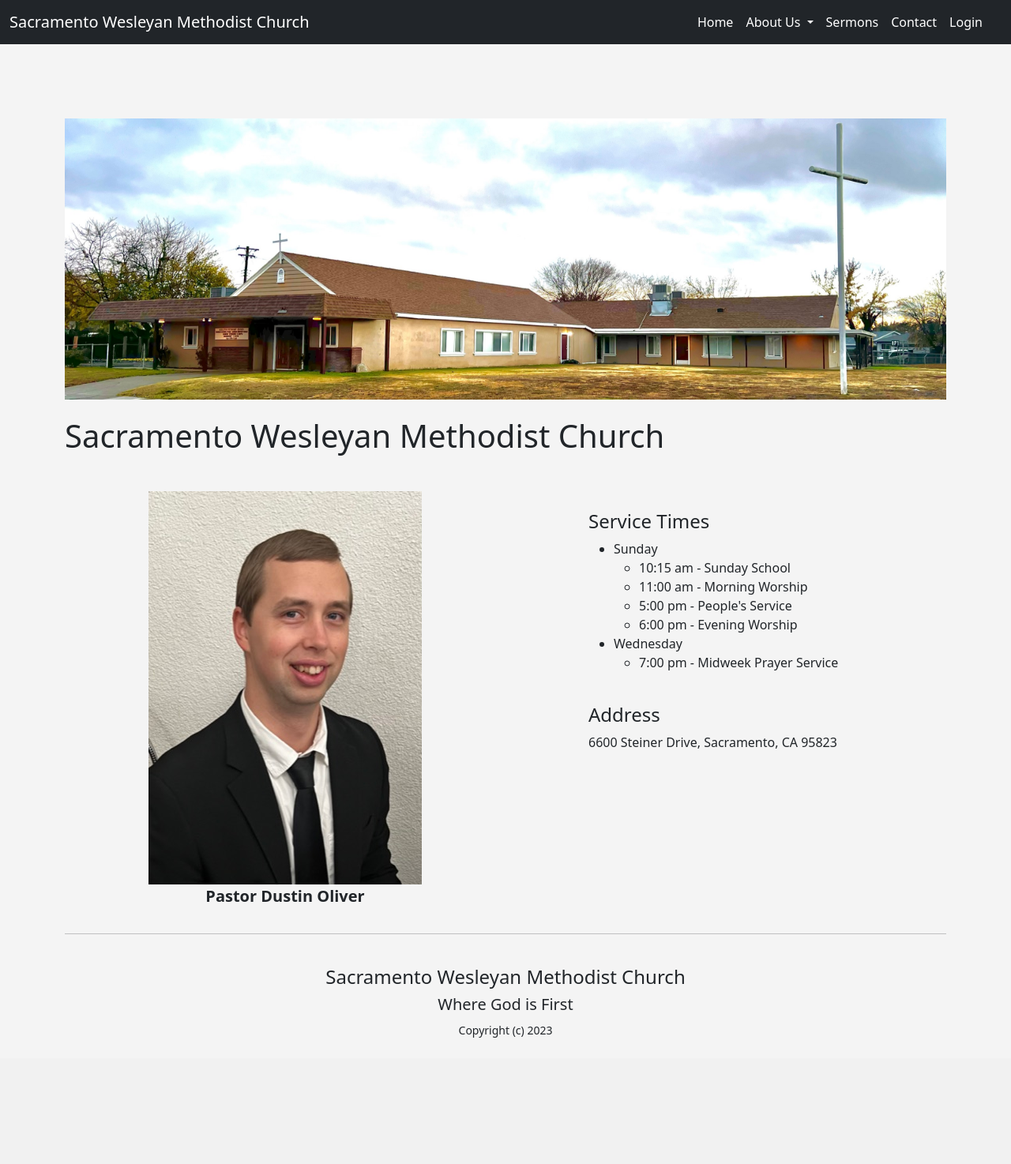
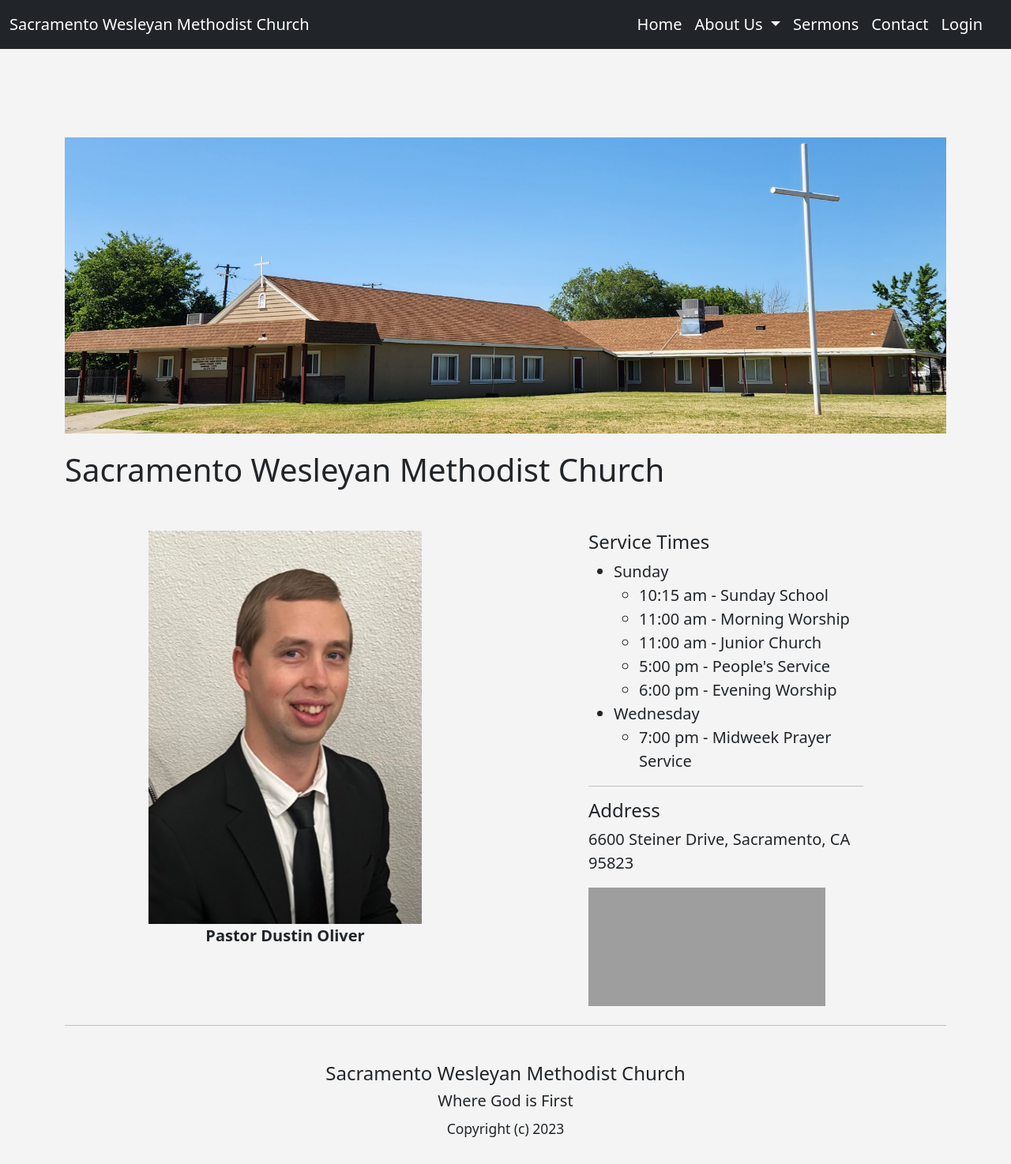
Before and after one commit to dustin916/sacramento-church-website, a Django app: page / in a window 1280 px wide. Shown: the whole page at 79% size. Before the commit the page ends 1314 px from the top, so only its background shows below. Run offline with Django 4.2, Linux system fonts and the light colour scheme; a map, chart or similar area stays blank; grey boxes are pictures that could not be loaded.

Commit message:
Final touch ups before launch

```diff
--- a/SacramentoWMC/static/css/style.css
+++ b/SacramentoWMC/static/css/style.css
@@ -4,6 +4,7 @@
 
 body {
     background-color: #f4f4f4;
+    font-size: 20px;
 
     min-height: 100%;
 
@@ -49,6 +50,10 @@
 }
 
 #pastorName{
+    font-size: 20px;
+}
+
+#serviceTimes {
     font-size: 20px;
 }
 
@@ -138,13 +143,6 @@
 
 /* Contact Page */
 
-#contact{
-    border: 0px solid;
-}
-
-#contactInfo{
-
-}
 
 
 /* DustinWebs Business Footer */
@@ -212,11 +210,20 @@
 
 /* Contact */
 
-@media (min-width: 1200px){
+
+@media (min-width: 1200px) and (max-width: 1399px){
     #contactInfo{
         margin-top: 50%;
         text-indent: 10%;
         transform: translateY(-80%);
+    }
+
+}
+
+@media (min-width: 1400px){
+    #contactInfo{
+        margin-top: 6%;
+        text-indent: 10%;
     }
 
 }
--- a/SacramentoWMC/website/templates/website/faith.html
+++ b/SacramentoWMC/website/templates/website/faith.html
@@ -123,7 +123,7 @@
 <sub class="bible"><strong>Matt. 1:21, 5:27-28, 7:22-23; John 3:1-21(3, 5, 16), 5:14, 12:32; Acts 3:19; Rom. 6:23; 2 Cor 5:17-19; Gal 2:20; Eph 2:8-9; Jas. 1:13-16, 4:17; 2 Pet 3:9; 1 John 1:9, 2:1-2; etc.</strong></sub>
 <br><br>
 <p class="faith"><strong>Nature: (Sanctification) </strong> We believe that, even though we are saved, there remains a nature within us that leans towards sin. This needs to be removed, and can be removed in this life, by fully surrendering to God's will and being baptized with the Holy Spirit, that our hearts may be purified. This is seen in the disciples, in that, they walked with Jesus, who had power on earth to forgive sins, and after Pentecost, they were completely transformed in their boldness.  This work, we term "Sanctification" or "Entire Sanctification."</p>
-    <p class="faith"> Sanctification is provided by the blood of Jesus, is wrought instantaneously by faith, preceded by complete surrender when the believer presents himself a living sacrifice, holy and acceptable unto God, and is thus enabled through grace to love God with all the heart and tot walk in His holy commandments blameless; and to this work and state of grace the Holy Spirit bears witness. </p>
+    <p class="faith"> Sanctification is provided by the blood of Jesus, is wrought instantaneously by faith, preceded by complete surrender when the believer presents himself a living sacrifice, holy and acceptable unto God, and is thus enabled through grace to love God with all the heart and to walk in His holy commandments blameless; and to this work and state of grace the Holy Spirit bears witness. </p>
     <p class="faith">Other terms include: Christian Perfection, Perfect Love, Heart Purity, Baptism of the Holy Spirit, Christian Holiness, etc. </p>
     <p class="faith">This does not mean we stop growing. We are pure in heart, but not fully mature. We are still to grow in grace.</p>
 <sub class="bible"><strong>Matt. 3:11, 5:8; Acts 1:5, 2:1-2, 15:8-9; Rom. 5:12, 12:1-2; 1 Thess. 4:3-5; 1 John 4:17-18; Jude 24; Rev. 21:4-6; etc.</strong></sub>
--- a/SacramentoWMC/website/templates/website/home.html
+++ b/SacramentoWMC/website/templates/website/home.html
@@ -5,7 +5,7 @@
 {% block content %}
 
 <div class="title" id="churchDiv">
-    <img src="{% static 'images/church_wide.jpeg' %}" id="church">
+    <img src="{% static 'images/Church.jpg' %}" id="church">
 </div>
 
 
@@ -35,7 +35,6 @@
 
 
                 <div class="col-sm-4" id="serviceTimes">
-                    <br>
 
                     <h4>Service Times</h4>
                     <ul id="services">
@@ -48,6 +47,9 @@
                                 </li>
                                 <li>
                                     11:00 am - Morning Worship
+                                </li>
+                                <li>
+                                    11:00 am - Junior Church
                                 </li>
                                 <li>
                                     5:00 pm - People's Service
@@ -65,7 +67,7 @@
                                 </li>
                             </ul>
                     </ul>
-                    <br>
+                    <hr>
                     <div class="row">
 
                         <div id="contactMaps">
```
Also changed, not shown: SacramentoWMC/static/images/Church.jpg (added), SacramentoWMC/static/images/church.JPEG (deleted), SacramentoWMC/static/images/church_narrow.jpeg (deleted), SacramentoWMC/static/images/church_wide.jpeg (deleted).
